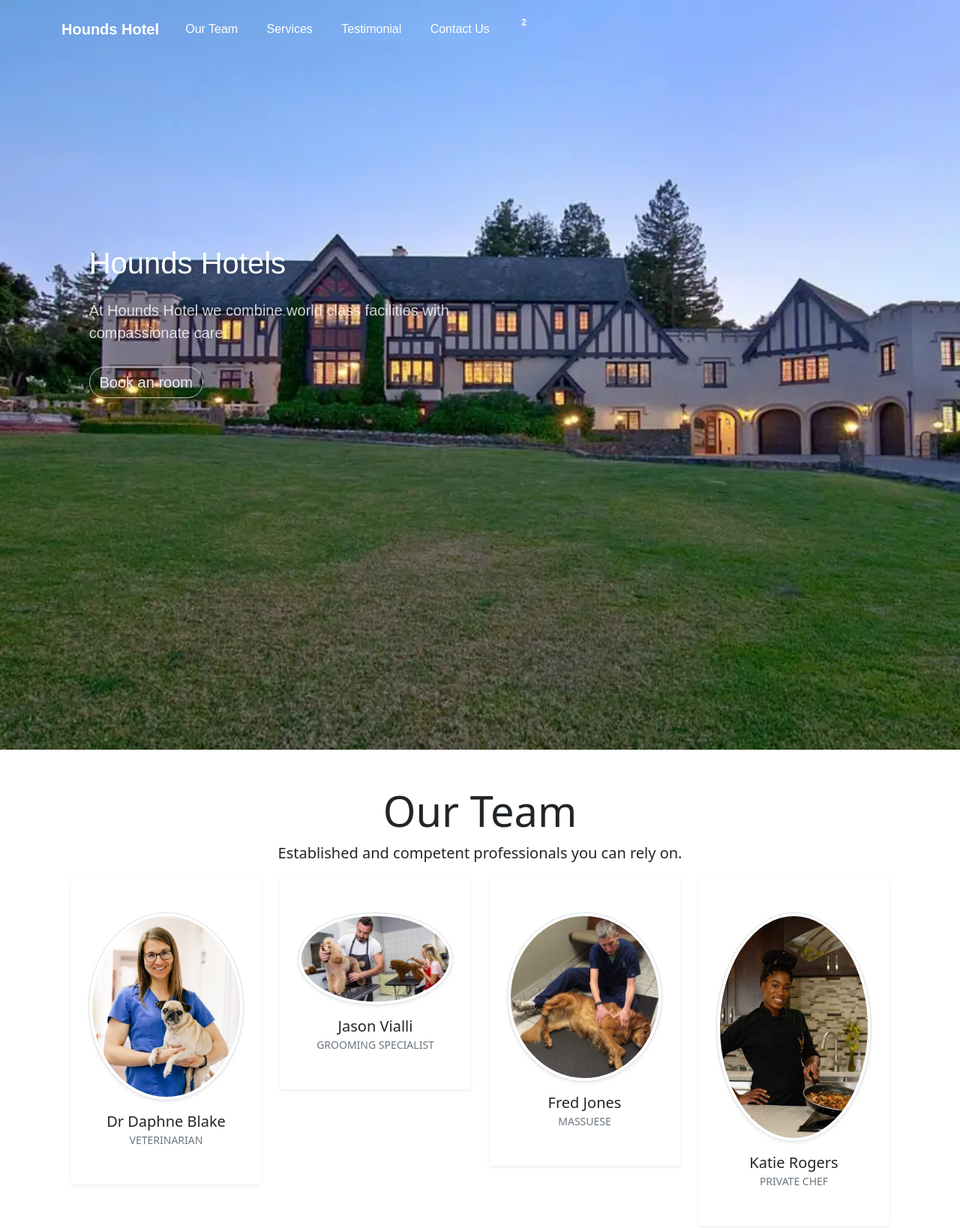
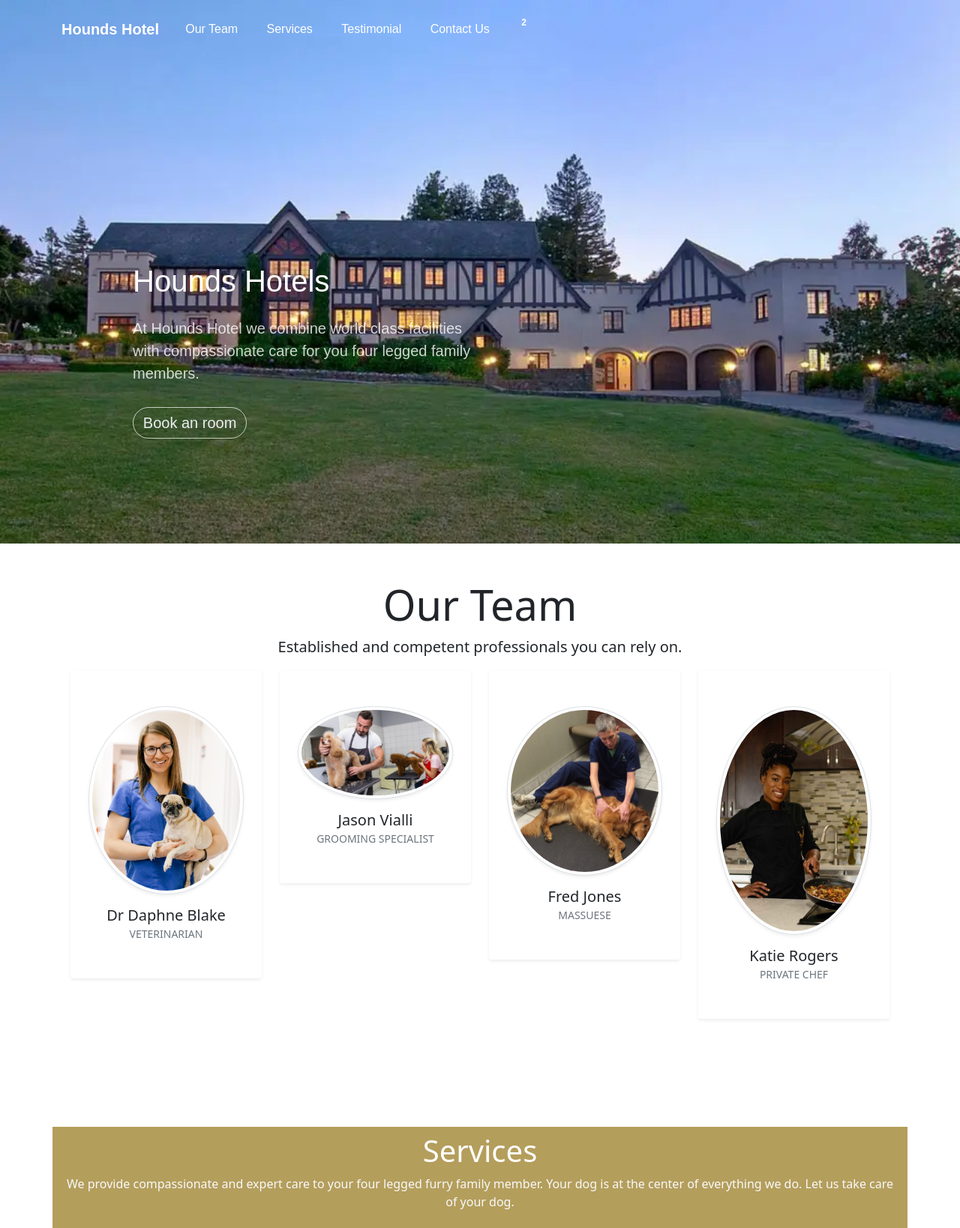
Before and after one commit to MrFogg866/hounds-p4, a Django app: page / in a window 1280 px wide. Shown: the top 1638 px of the page at 75% size. Run offline with Django 3.2, Linux system fonts and the light colour scheme; data comes from the database, SQL or seed files in the repository; some libraries are stand-ins or nearby versions; some web fonts are replaced.

Commit message:
reduce the size of hero image

```diff
--- a/static/css/styles.css
+++ b/static/css/styles.css
@@ -5,13 +5,12 @@
 .header {
     background: url("img/hero.jpeg") no-repeat fixed center;
     background-size: cover;
-    min-height: 1000px;
     font-family:'Source Sans Pro', sans-serif;
   }
 
   @media (min-width:768px) {
     .header {
-      padding-bottom:120px;
+      padding-bottom:140px;
     }
   }
 
--- a/templates/index.html
+++ b/templates/index.html
@@ -1,13 +1,13 @@
 {% extends 'base.html' %}
 {% load static %}
 {% block cta %}
-<div class="container-fluid hero">
+<div class="container hero">
         <div class="row">
-            <div class="col-12 col-lg-6 col-xl-5 mb-4 offset-xl-1">
+            <div class="col-12 col-lg-6 col-xl-5 mt-4 offset-xl-1">
                 <h1>Hounds Hotels</h1>
                 <p> At Hounds Hotel
                     we combine world class facilities
-                    with compassionate care. </p>
+                    with compassionate care for you four legged family members. </p>
                     <a href="{% url 'appointment' %}" class="btn btn-light btn-lg action-button" type="button">Book an room</a>
             </div>
 
```
